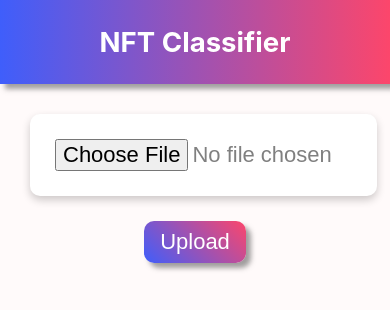
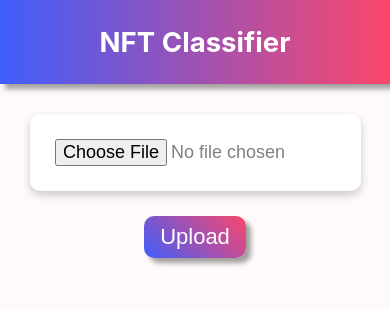
Before and after one commit to zahidkhawaja/NFT-Classifier, a React (Create React App) app: page / in a window 390 px wide. Shown: the top 310 px of the page. Built offline with nearby package versions, Linux system fonts and the light colour scheme.

Commit message:
Fix mobile width/font size

```diff
--- a/src/App.css
+++ b/src/App.css
@@ -74,7 +74,8 @@ button:hover {
 @media (max-height: 915px) and (max-width: 415px) {
   input {
     overflow: hidden;
-    width: 90%;
+    width: 85%;
+    font-size: 18px;
   }
   .App-header {
     font-size: calc(6px + 2vmin);
```
